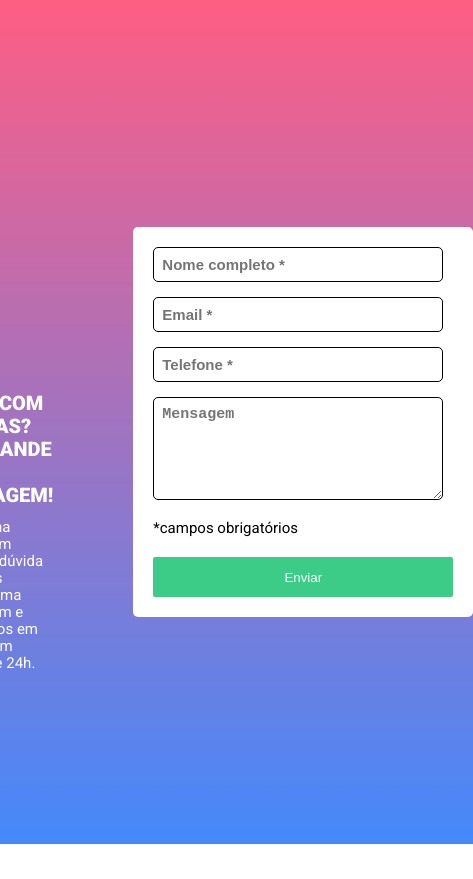
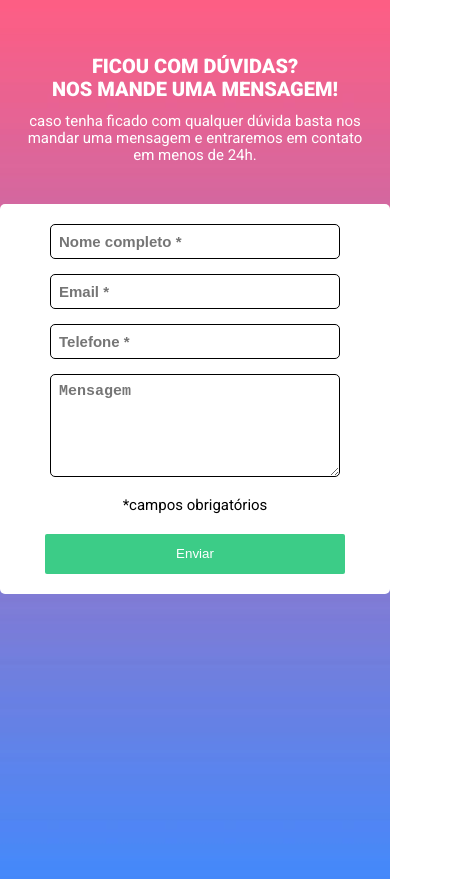
Before and after one commit to oseiasWeb/Quest-Validacao-Cadastro-JS, a plain HTML site: page index.html in a window 390 px wide. Shown: the whole page, 473 px wide, since content can reach past the window. Before the commit the page ends 844 px from the top, so only its background shows below. Drawn offline with Linux system fonts and the light colour scheme.

Commit message:
Responsividade da página

```diff
--- a/src/css/style.css
+++ b/src/css/style.css
@@ -40,10 +40,10 @@ body {
     padding: 20px;
     align-items: center;
     justify-content: center;
-
 }
 
-.cadastro .formulario input, textarea{
+.cadastro .formulario input,
+textarea {
     width: 290px;
     border-radius: 5px;
     padding: 8px;
@@ -89,3 +89,33 @@ body {
     border: 2px solid #00C22B;
     border-radius: 5px;
 }
+
+@media (max-width: 768px) {
+    body {
+        display: block;
+    }
+
+    .duvidas {
+        justify-content: center;
+        width: 100vw;
+        height: 20vh;
+        text-align: center;
+        align-items: center;
+    }
+
+    div.duvidas {
+        margin-top: 35px;
+    }
+
+    .cadastro {
+        width: auto;
+        justify-content: center;
+        text-align: center;
+        align-items: center;
+    }
+
+    .span-required {
+        text-align: center;
+        width: 90vw;
+    }
+}
```
